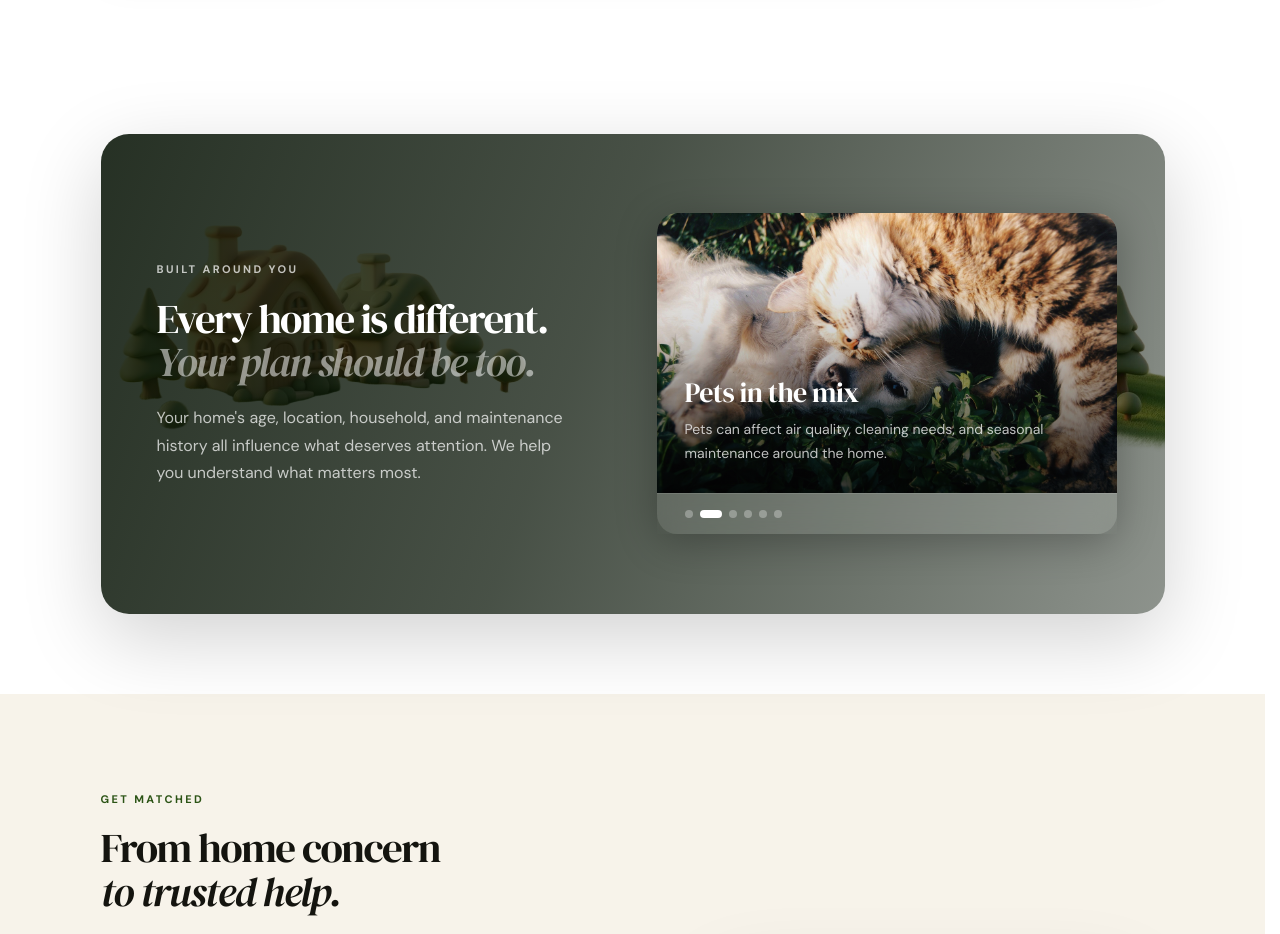
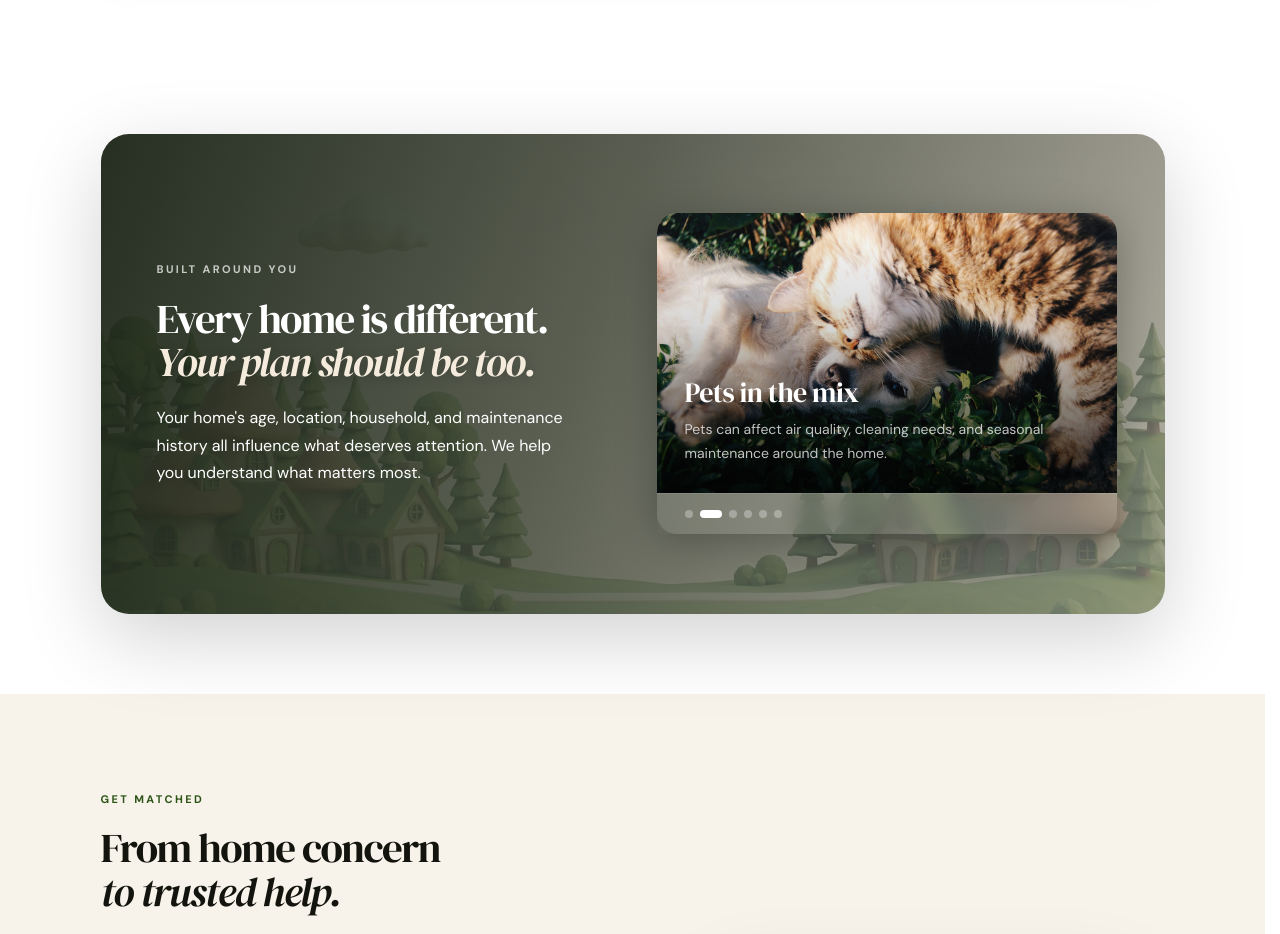
Before and after one commit to indro-labs/website, a React (Vite) app in the folder business-website/: page / in a window 1280 px wide. Shown: the part 1740-2674 px from the top of the page. Built offline with nearby package versions, Linux system fonts and the light colour scheme.

Commit message:
added new houses and changed css

```diff
--- a/business-website/src/App.css
+++ b/business-website/src/App.css
@@ -321,17 +321,18 @@
 }
 .bau-box-bg {
   position: absolute; inset: 0;
-  background-image: url('/houses-hills.png');
+  background-image: url('/househills3.png');
   background-size: cover; background-position: center 80%;
   pointer-events: none;
+  opacity: 0.45;
 }
 .bau-box-overlay {
   position: absolute; inset: 0;
   background: linear-gradient(
     110deg,
     rgba(8,20,6,0.88) 0%,
-    rgba(8,20,6,0.74) 45%,
-    rgba(8,20,6,0.46) 100%
+    rgba(8,20,6,0.66) 45%,
+    rgba(8,20,6,0.30) 100%
   );
   pointer-events: none;
 }
@@ -349,10 +350,15 @@
   letter-spacing: -1.8px; line-height: 1.05;
   color: white; margin-bottom: 20px;
 }
-.bau-h2 em { font-style: italic; color: rgba(255,255,255,0.52); }
+.bau-h2 em {
+  color: #F5EBDD;
+  opacity: 1;
+  font-style: italic;
+  text-shadow: 0 2px 12px rgba(0,0,0,0.2);
+}
 .bau-sub {
   font-size: 16px; line-height: 1.72;
-  color: rgba(255,255,255,0.72);
+  color: white;
 }
 
 /* Right carousel */
```
Also changed, not shown: business-website/public/househills2.png (added), business-website/public/househills3.png (added).
